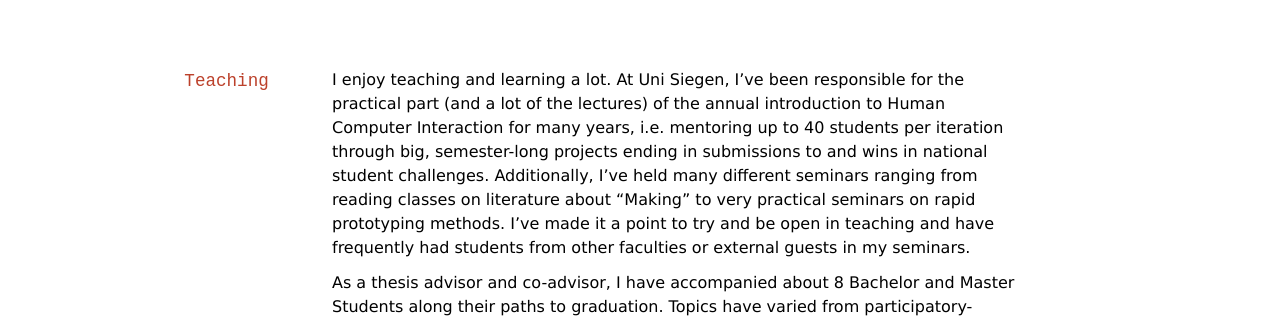
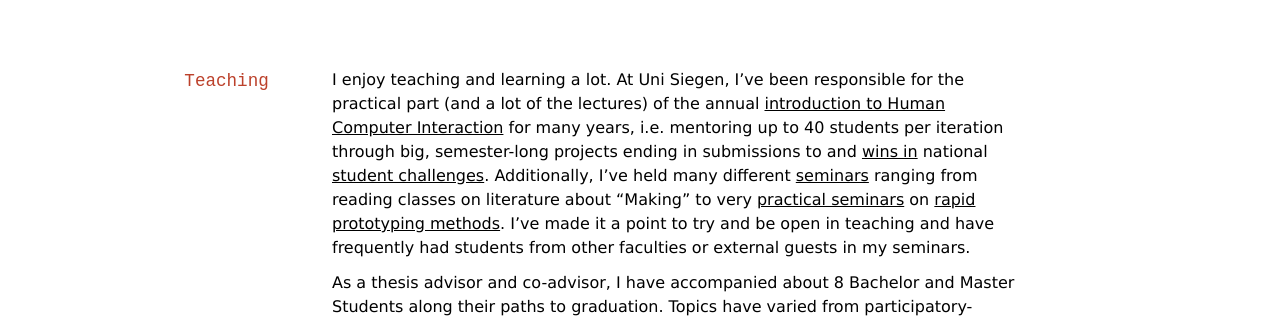
Before and after one commit to oliverstickel/oliverstickel.github.io, a Jekyll site: the page built from index.md, in a window 1280 px wide and 900 px high, scrolled down 3658 px. Shown: the part 190-510 px from the top of the window. Built offline with Jekyll 4.4.1, drawn with Linux system fonts in a browser that asks for light colours; nearby versions of some CDN libraries; a style sheet for code colours, icons or effects is not loaded; part of the change alters nothing that is shown.

```diff
--- a/index.md
+++ b/index.md
@@ -125,7 +125,7 @@ As a researcher, I was reviewer/chair for conferences and journals like [CHI](ht
 
 ## Teaching
 
-I enjoy teaching and learning a lot. At Uni Siegen, I've been responsible for the practical part (and a lot of the lectures) of the annual introduction to Human Computer Interaction for many years, i.e. mentoring up to 40 students per iteration through big, semester-long projects ending in submissions to and wins in national student challenges. Additionally, I've held many different seminars ranging from reading classes on literature about "Making" to very practical seminars on rapid prototyping methods. I've made it a point to try and be open in teaching and have frequently had students from other faculties or external guests in my seminars.
+I enjoy teaching and learning a lot. At Uni Siegen, I've been responsible for the practical part (and a lot of the lectures) of the annual [introduction to Human Computer Interaction](https://hci-siegen.de/order-of-study/) for many years, i.e. mentoring up to 40 students per iteration through big, semester-long projects ending in submissions to and [wins in](https://www.uni-siegen.de/start/news/oeffentlichkeit/654454.html) national [student challenges](https://hci-siegen.de/tag/usability-challenge/). Additionally, I've held many different [seminars](https://fablab-siegen.de/veranstaltungen/lehr-angebote-fab-lab-siegen-sommersemester-2017/) ranging from reading classes on literature about "Making" to very [practical seminars](https://fablab-siegen.de/veranstaltungen/lv-3d-druck-1516/) on [rapid prototyping methods](https://fablab-siegen.de/veranstaltungen/lv-arduino-1516/). I've made it a point to try and be open in teaching and have frequently had students from other faculties or external guests in my seminars.
 
 As a thesis advisor and co-advisor, I have accompanied about 8 Bachelor and Master Students along their paths to graduation. Topics have varied from participatory-design-oriented field investigations to studies about Makerspaces in teacher training to engineering and fabrication of additive tools for industrial processes. Additionally, I've been involved in co-advising state-certified technicians as a pilot project between a university and a technical vocational college.
 
```
